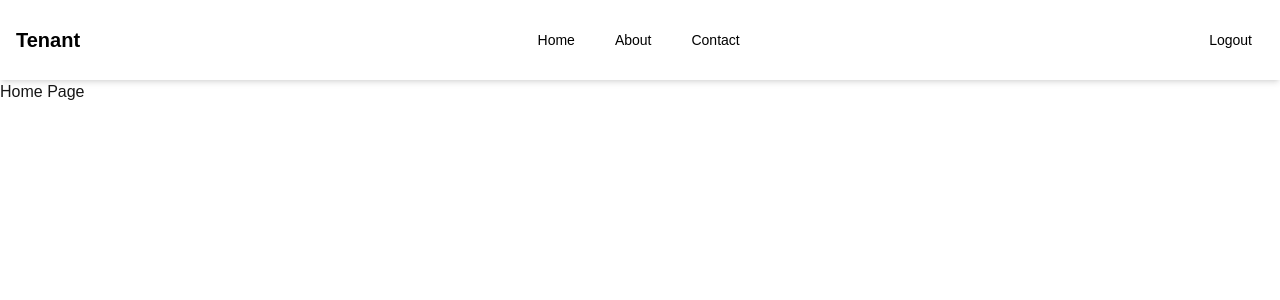
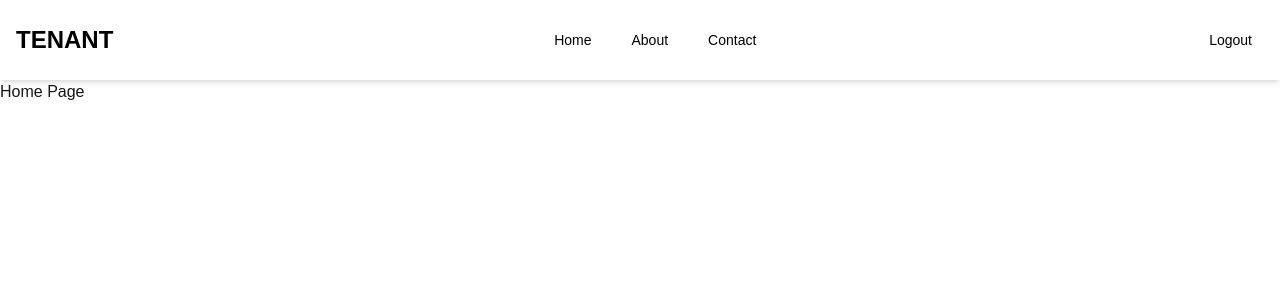
Before and after one commit to TheDThompsonDev/tenant-app, a Next.js app: page / in a window 1280 px wide. Shown: the top 300 px of the page. Built offline with nearby package versions, Linux system fonts and the light colour scheme.

Commit message:
fix: Adjust CompanyLogo text (AP-169)

```diff
--- a/src/app/components/CompanyLogo.tsx
+++ b/src/app/components/CompanyLogo.tsx
@@ -2,5 +2,5 @@ export default function CompanyLogo() {
   {
     /* Replace h1 with svg image later */
   }
-  return <h1 className='text-xl font-semibold'>Tenant</h1>;
+  return <h1 className='text-2xl font-semibold'>TENANT</h1>;
 }
```
